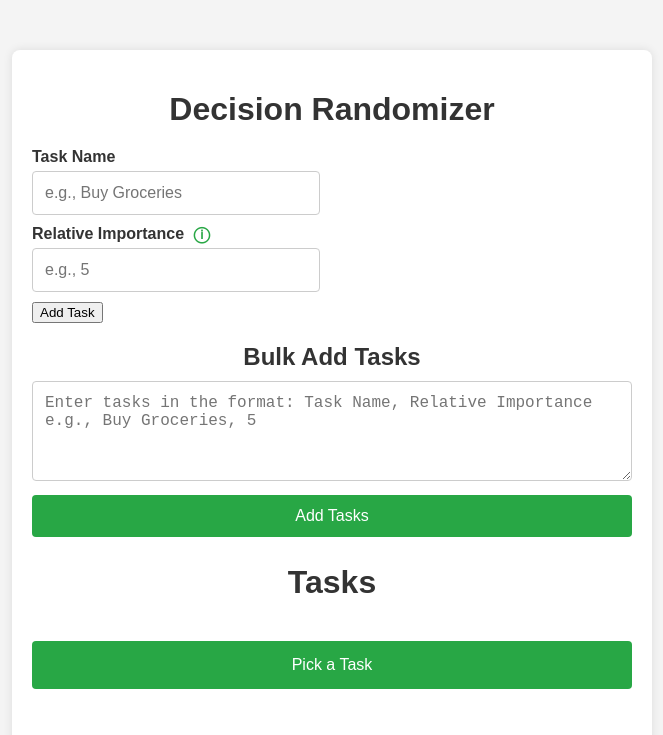
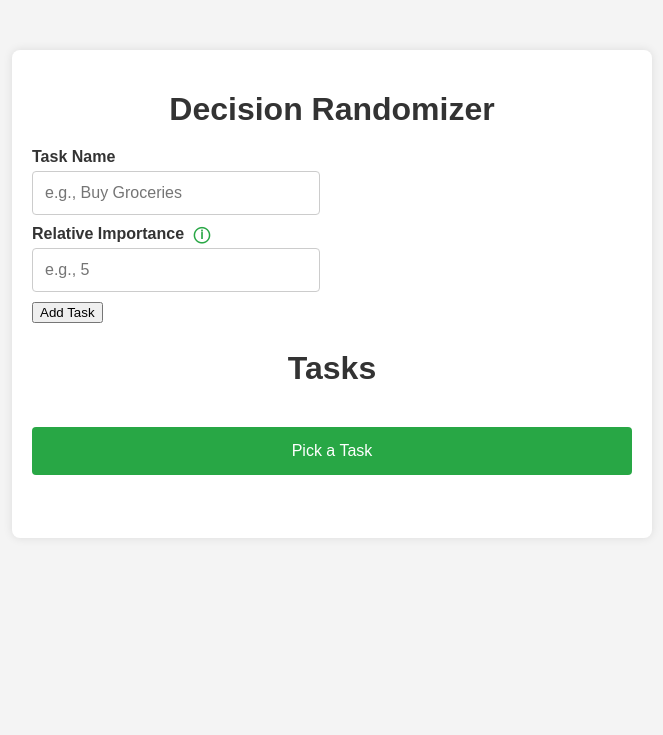
Before and after one commit to ady533/decision-randomizer, a plain HTML site: page index.html in a window 1280 px wide. Shown: the whole page, without its empty margins (308-971 px from the left). Drawn offline with Linux system fonts and the light colour scheme.

Commit message:
undid mass dump, added importance editing

```diff
--- a/index.html
+++ b/index.html
@@ -17,7 +17,6 @@
   <div class="container">
     <h1>Decision Randomizer</h1>
 
-    <!-- Add Task Section -->
     <div class="add-task">
       <div class="input-group">
         <label for="task-name">Task Name</label>
@@ -34,20 +33,13 @@
             </span>
           </span>
         </label>
-        <input type="number" id="task-weight" placeholder="e.g., 5" min="0.1" step="any" aria-label="Task Weight">
+        <input type="number" id="task-weight" placeholder="e.g., 5" min="1" step="any" aria-label="Task Weight">
+        <!-- Helper text removed as per your request -->
       </div>
 
       <button id="add-task-button" aria-label="Add Task">Add Task</button>
     </div>
 
-    <!-- Bulk Add Task Section -->
-    <div class="bulk-add-task">
-      <h2>Bulk Add Tasks</h2>
-      <textarea id="bulk-tasks-input" placeholder="Enter tasks in the format: Task Name, Relative Importance&#10;e.g., Buy Groceries, 5" aria-label="Bulk Tasks Input"></textarea>
-      <button id="bulk-add-task-button" aria-label="Bulk Add Tasks">Add Tasks</button>
-    </div>
-
-    <!-- Task List Section -->
     <div class="task-list">
       <h2>Tasks</h2>
       <ul id="tasks">
```
